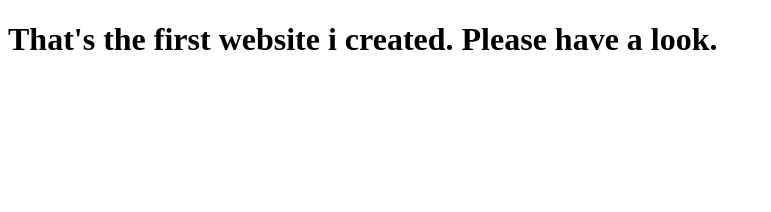
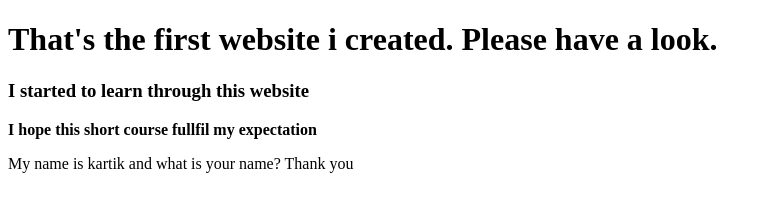
Before and after one commit to kadiyankartik/portfolio, a plain HTML site: page index.html in a window 1280 px wide. Shown: the whole page, without its empty margins (0-771 px from the left). Drawn offline with Linux system fonts and the light colour scheme.

Commit message:
no message

```diff
--- a/index.html
+++ b/index.html
@@ -4,6 +4,9 @@
 	<title>First website i created.</title>
 </head>
 <body> <h1> That's the first website i created. Please have a look.</h1>
+	<h3>I started to learn through this website</h3>
+	<strong>I hope this short course fullfil my expectation</strong>
+	<p>My name is kartik and what is your name? Thank you</p>
 
 </body>
 </html>
```
